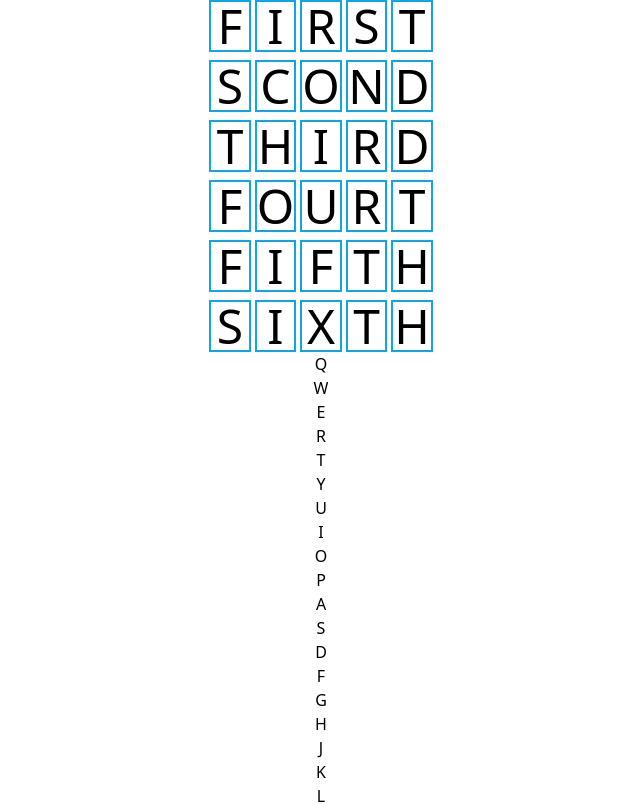
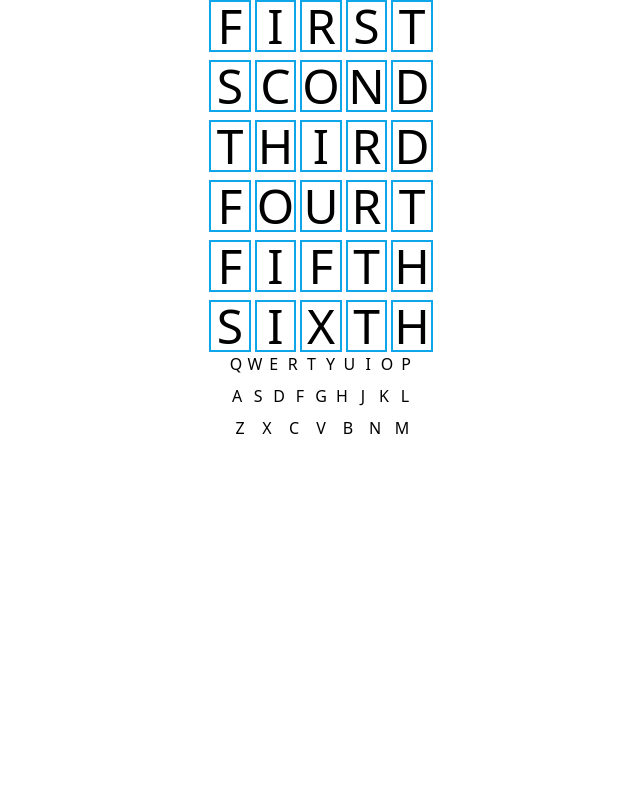
Before and after one commit to RdotSilva/TypeScript-React-WordUp, a React (Create React App) app: page / in a window 1280 px wide. Shown: the top 804 px of the page, without its empty margins (319-959 px from the left). Built offline with nearby package versions, Linux system fonts and the light colour scheme.

Commit message:
Set up keyboard grid

```diff
--- a/src/components/Keyboard/Keyboard.tsx
+++ b/src/components/Keyboard/Keyboard.tsx
@@ -8,21 +8,23 @@ const Keyboard = (props: Props) => {
   const keys3 = ["Z", "X", "C", "V", "B", "N", "M"];
 
   return (
-    <div className="">
-      <div className="">
+    <div className="flex justify-center">
+      <div className="grid grid-rows-3 gap-2 w-30">
+        <div className="grid grid-cols-10 gap-1">
           {keys1.map((key) => {
             return <div>{key}</div>;
           })}
         </div>
-      <div className="">
+        <div className="grid grid-cols-9 gap-1">
           {keys2.map((key) => {
             return <div>{key}</div>;
           })}
         </div>
-      <div className="">
+        <div className="grid grid-cols-7 gap-1">
           {keys3.map((key) => {
             return <div>{key}</div>;
           })}
+        </div>
       </div>
     </div>
   );
```
Lines whose indentation alone changed are shown as unchanged.
